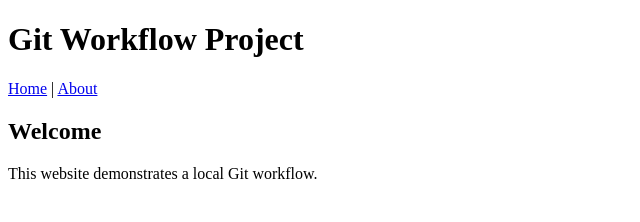
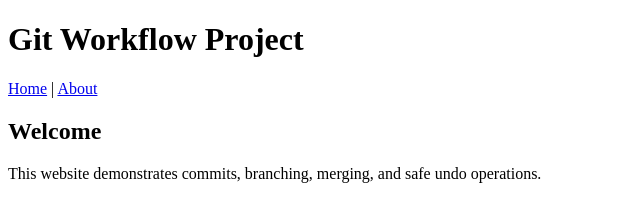
Before and after one commit to arnav-yadav/git-workflow-assignment, a plain HTML site: page index.html in a window 1280 px wide. Shown: the whole page, without its empty margins (0-640 px from the left). Drawn offline with Linux system fonts and the light colour scheme.

Commit message:
Update home page introduction

```diff
--- a/index.html
+++ b/index.html
@@ -12,7 +12,7 @@
   </header>
   <main>
     <h2>Welcome</h2>
-    <p>This website demonstrates a local Git workflow.</p>
+    <p>This website demonstrates commits, branching, merging, and safe undo operations.</p>
   </main>
 </body>
 </html>
```
